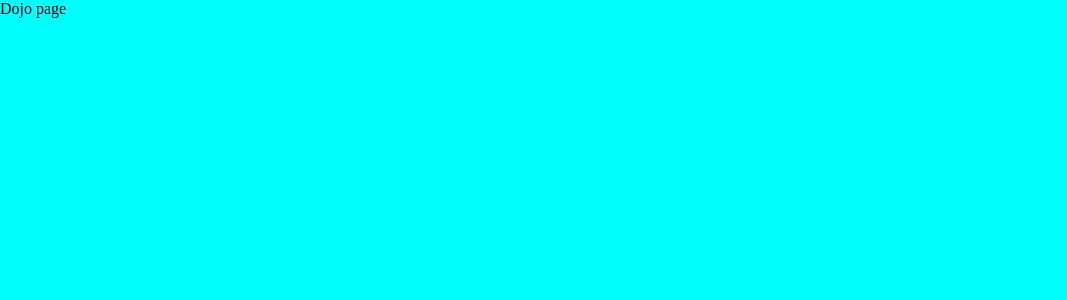
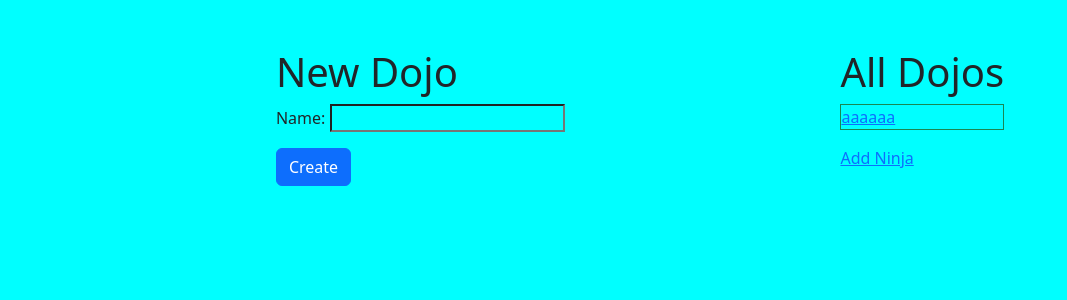
Before and after one commit to mduong1701/python, a Flask app: page /dojos in a window 1280 px wide. Before the commit the part shown is almost empty. Shown: the top 300 px of the page, without its empty margins (0-1067 px from the left). Run offline with Flask 2, Linux system fonts and the light colour scheme.

Commit message:
Started ninja_dojo project

```diff
--- a/08.14/ninjas_dojos/flask_app/templates/index.html
+++ b/08.14/ninjas_dojos/flask_app/templates/index.html
@@ -1,13 +1,44 @@
 <!DOCTYPE html>
 <html lang="en">
+
 <head>
     <meta charset="UTF-8">
     <meta http-equiv="X-UA-Compatible" content="IE=edge">
     <meta name="viewport" content="width=device-width, initial-scale=1.0">
+    <link href="https://cdn.jsdelivr.net/npm/bootstrap@5.2.0/dist/css/bootstrap.min.css" rel="stylesheet"
+        integrity="sha384-gH2yIJqKdNHPEq0n4Mqa/HGKIhSkIHeL5AyhkYV8i59U5AR6csBvApHHNl/vI1Bx" crossorigin="anonymous">
     <title>Djos</title>
     <link rel="stylesheet" href="{{url_for('static', filename='style.css')}}">
 </head>
+
 <body>
-    Dojo page
+    <div class="d-flex justify-content-evenly mt-5">
+        <div class="left">
+            <h1>New Dojo</h1>
+            <form action="/create_dojo" , method="post">
+                <div class="mb-3">
+                    <label>Name: </label>
+                    <input type="text">
+                </div>
+                <button type="submit" class="btn btn-primary">Create</button>
+            </form>
+        </div>
+
+        <div class="right">
+            <h1>All Dojos</h1>
+            <div class="border border-success">
+                <a href="#">aaaaaa</a>
+            </div>
+            <div class="mt-3">
+                <a href="#">Add Ninja</a>
+            </div>
+
+        </div>
+
+    </div>
+
+    </div>
+
 </body>
+
 </html>
```
Also changed, not shown: 08.14/ninjas_dojos/flask_app/models/ninja.py (+9 -0 lines).
